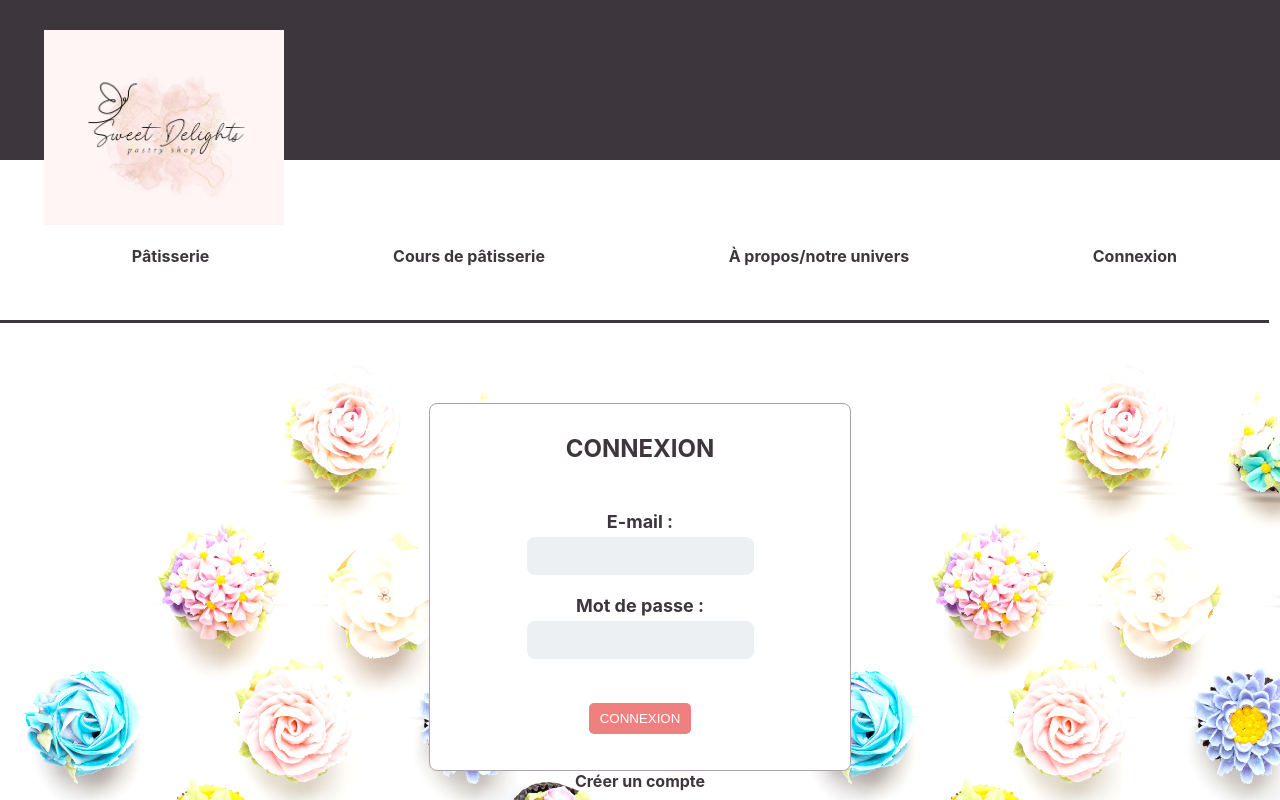
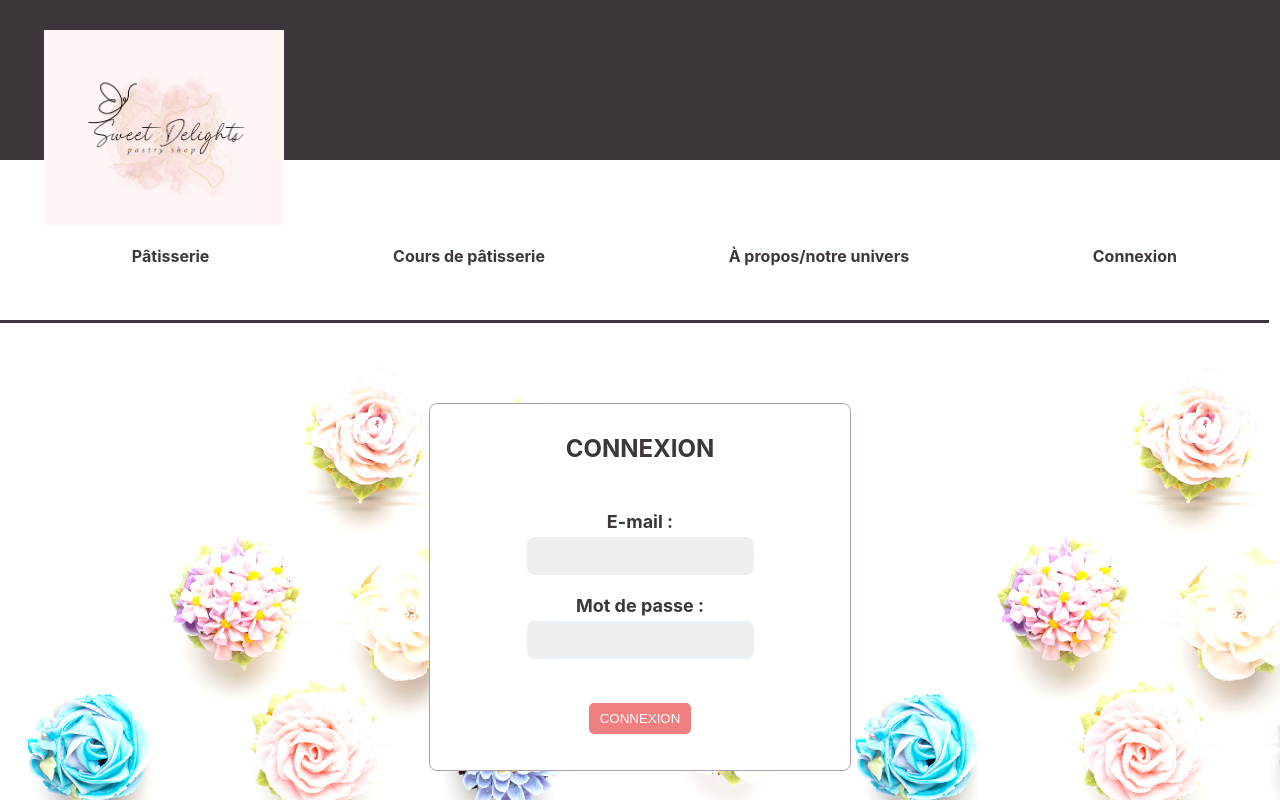
Before and after one commit to MarineDeveza/pastryproject, a React (Vite) app in the folder frontend/: page /login in a window 1280 px wide. Shown: the top 800 px of the page. Built offline with nearby package versions, Linux system fonts and the light colour scheme.

Commit message:
DB modify user + swal alert clean

```diff
--- a/frontend/src/Login.css
+++ b/frontend/src/Login.css
@@ -72,3 +72,9 @@
   font-size: 12px;
   color: red;
 }
+
+.account-create {
+  font-size: larger;
+  margin-top: 2rem;
+  text-decoration: underline;
+}
--- a/frontend/src/components/AddPastries.jsx
+++ b/frontend/src/components/AddPastries.jsx
@@ -26,13 +26,13 @@ function AddPastries() {
       })
       .then(() => {
         Swal.fire({
-          icon: "success",
           title: "Confirmation",
           text: "Votre produit a été enregistré avec succès !",
         }).then(() => window.location.reload());
       })
       .catch((err) => {
         console.error(err);
+        Swal.fire("Erreur", "Votre produit n'a pas été enregistré");
       });
   }
 
--- a/frontend/src/components/EditPastries.jsx
+++ b/frontend/src/components/EditPastries.jsx
@@ -28,9 +28,8 @@ function EditPastries() {
       })
       .then(() => {
         Swal.fire({
-          icon: "success",
           title: "Confirmation",
-          text: "Votre produit a été enregistré avec succès !",
+          text: "Votre produit a été modifié avec succès !",
         }).then(() => window.location.reload());
       })
       .catch((err) => {
@@ -59,6 +58,10 @@ function EditPastries() {
       })
       .catch((err) => {
         console.error(err);
+        Swal.fire(
+          "Erreur",
+          "La modification n'a pas été prise en compte, veuillez recommancer"
+        );
       });
   }, []);
 
--- a/frontend/src/components/Login.jsx
+++ b/frontend/src/components/Login.jsx
@@ -89,7 +89,9 @@ function Login() {
           </div>
         </form>
       </section>
-      <Link to="register">Créer un compte</Link>
+      <Link className="account-create" to="register">
+        Créer un compte
+      </Link>
     </div>
   );
 }
--- a/frontend/src/components/PastryCards.jsx
+++ b/frontend/src/components/PastryCards.jsx
@@ -1,6 +1,7 @@
 import React, { useEffect, useState, useContext } from "react";
 import axios from "axios";
 import { Link } from "react-router-dom";
+import Swal from "sweetalert2";
 import { UserContext } from "../services/OnlineContext";
 
 function PastryCards() {
@@ -39,6 +40,16 @@ function PastryCards() {
         setPastries((prevPastries) =>
           prevPastries.filter((cake) => cake.id !== cakeId)
         );
+      })
+      .then(() => {
+        Swal.fire({
+          title: "Confirmation",
+          text: "Votre produit a été supprimé avec succès !",
+        }).then(() => window.location.reload());
+      })
+      .catch((err) => {
+        console.error(err);
+        Swal.fire("Erreur", "Suppression annulée");
       });
   };
 
```
Also changed, not shown: 1 other file (tests, documents, lock files or other folders).
